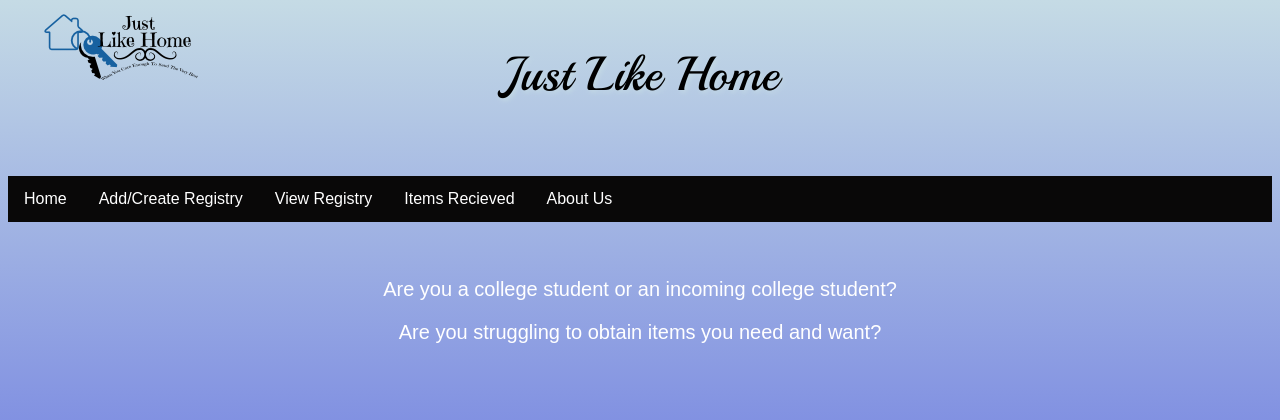
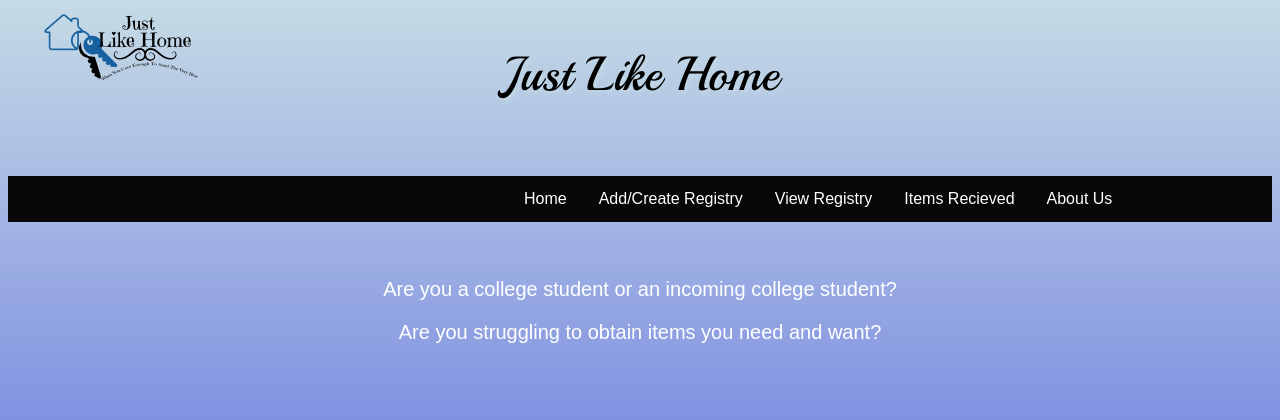
Before and after one commit to oXDE4THROWXo/Student-repository-, a Python web app: template templates/home.html in a window 1280 px wide; the page is wider, and only the part inside the window is pictured. Shown: the top 420 px of that part. Run offline with Jinja, Linux system fonts and the light colour scheme; the template is opened without the code that fills it, so the values that code supplies are empty.

Commit message:
centered menu bar

```diff
--- a/templates/home.html
+++ b/templates/home.html
@@ -33,7 +33,8 @@ ul {
 
 li {
     float:left;
-
+    left: 500px;
+    position: relative;
 
 }
 
```
